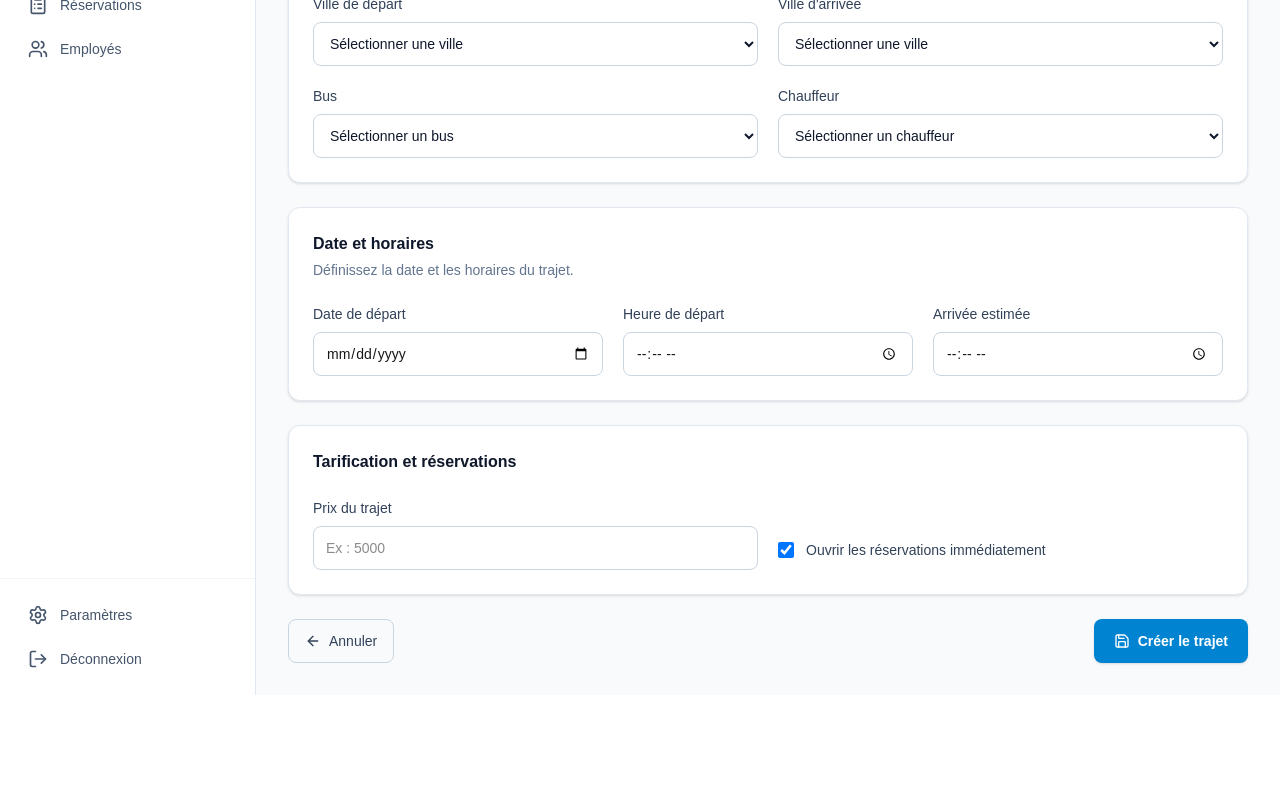
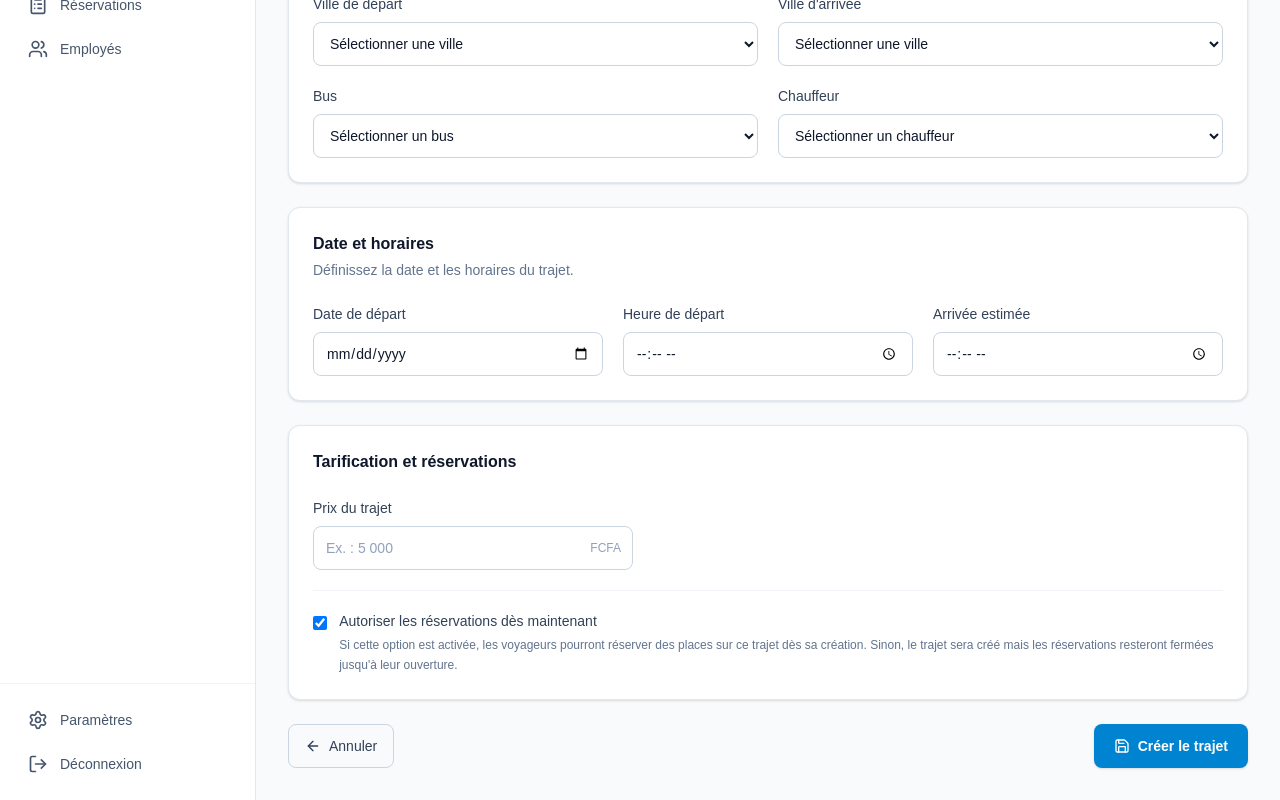
Before and after one commit to franck123-ing-web/YATIGO, a Next.js app in the folder dashboard/: page /trajets/new in a window 1280 px wide. Shown: the part 295-1095 px from the top of the page. Before the commit the page ends 990 px from the top, so only its background shows below. Built offline with nearby package versions, Linux system fonts and the light colour scheme.

Commit message:
mise à jour du champ date, heure, arrivée et prix et aussi ouvrir la resvervation

```diff
--- a/dashboard/components/trajets/TrajetForm.tsx
+++ b/dashboard/components/trajets/TrajetForm.tsx
@@ -226,7 +226,7 @@ export function TrajetForm() {
                 )
               }
               required
-              className="h-11 w-full rounded-lg border border-slate-300 px-3 text-sm outline-none transition focus:border-sky-500 focus:ring-2 focus:ring-sky-500/20"
+              className="h-11 w-full rounded-lg border border-slate-300 bg-white px-3 text-sm text-slate-900 outline-none transition focus:border-sky-500 focus:ring-2 focus:ring-sky-500/20"
             />
           </div>
 
@@ -249,7 +249,7 @@ export function TrajetForm() {
     )
   }
   required
-              className="h-11 w-full rounded-lg border border-slate-300 px-3 text-sm outline-none transition focus:border-sky-500 focus:ring-2 focus:ring-sky-500/20"
+  className="h-11 w-full rounded-lg border border-slate-300 bg-white px-3 text-sm text-slate-900 outline-none transition focus:border-sky-500 focus:ring-2 focus:ring-sky-500/20"
 />
           </div>
 
@@ -271,7 +271,7 @@ export function TrajetForm() {
       event.target.value,
     )
   }
-              className="h-11 w-full rounded-lg border border-slate-300 px-3 text-sm outline-none transition focus:border-sky-500 focus:ring-2 focus:ring-sky-500/20"
+  className="h-11 w-full rounded-lg border border-slate-300 bg-white px-3 text-sm text-slate-900 outline-none transition focus:border-sky-500 focus:ring-2 focus:ring-sky-500/20"
 />
           </div>
 
@@ -286,9 +286,9 @@ export function TrajetForm() {
     </h2>
   </div>
 
-        <div className="grid gap-5 md:grid-cols-2">
-
-          <div>
+  <div className="space-y-5">
+    {/* Prix */}
+<div className="max-w-xs">
   <label
     htmlFor="prix"
     className="mb-2 block text-sm font-medium text-slate-700"
@@ -296,25 +296,30 @@ export function TrajetForm() {
     Prix du trajet
   </label>
 
+  <div className="relative">
     <input
       id="prix"
       type="number"
       min="0"
+      step="1"
       value={formData.prix}
       onChange={(event) =>
-                updateField(
-                  "prix",
-                  event.target.value,
-                )
+        updateField("prix", event.target.value)
       }
-              placeholder="Ex : 5000"
+      placeholder="Ex. : 5 000"
       required
-              className="h-11 w-full rounded-lg border border-slate-300 px-3 text-sm outline-none transition focus:border-sky-500 focus:ring-2 focus:ring-sky-500/20"
+      className="h-11 w-full rounded-lg border border-slate-300 bg-white px-3 pr-16 text-sm text-slate-900 outline-none transition placeholder:text-slate-400 focus:border-sky-500 focus:ring-2 focus:ring-sky-500/20"
     />
+
+    <span className="pointer-events-none absolute inset-y-0 right-3 flex items-center text-xs font-medium text-slate-400">
+      FCFA
+    </span>
+  </div>
 </div>
 
-          <div className="flex items-center pt-8">
-            <label className="flex cursor-pointer items-center gap-3">
+    {/* Réservations */}
+    <div className="border-t border-slate-100 pt-5">
+      <label className="flex cursor-pointer items-start gap-3">
         <input
           type="checkbox"
           checked={formData.reservations_ouvertes}
@@ -324,15 +329,23 @@ export function TrajetForm() {
               event.target.checked,
             )
           }
-                className="h-4 w-4 rounded border-slate-300 text-sky-600 focus:ring-sky-500"
+          className="mt-1 h-4 w-4 rounded border-slate-300 text-sky-600 focus:ring-sky-500"
         />
 
-              <span className="text-sm font-medium text-slate-700">
-                Ouvrir les réservations immédiatement
+        <div>
+          <span className="block text-sm font-medium text-slate-700">
+            Autoriser les réservations dès maintenant
           </span>
+
+          <p className="mt-1 text-xs leading-5 text-slate-500">
+            Si cette option est activée, les voyageurs pourront
+            réserver des places sur ce trajet dès sa création.
+            Sinon, le trajet sera créé mais les réservations
+            resteront fermées jusqu'à leur ouverture.
+          </p>
+        </div>
       </label>
     </div>
-
   </div>
 </div>
 
```
Lines whose indentation alone changed are shown as unchanged.
